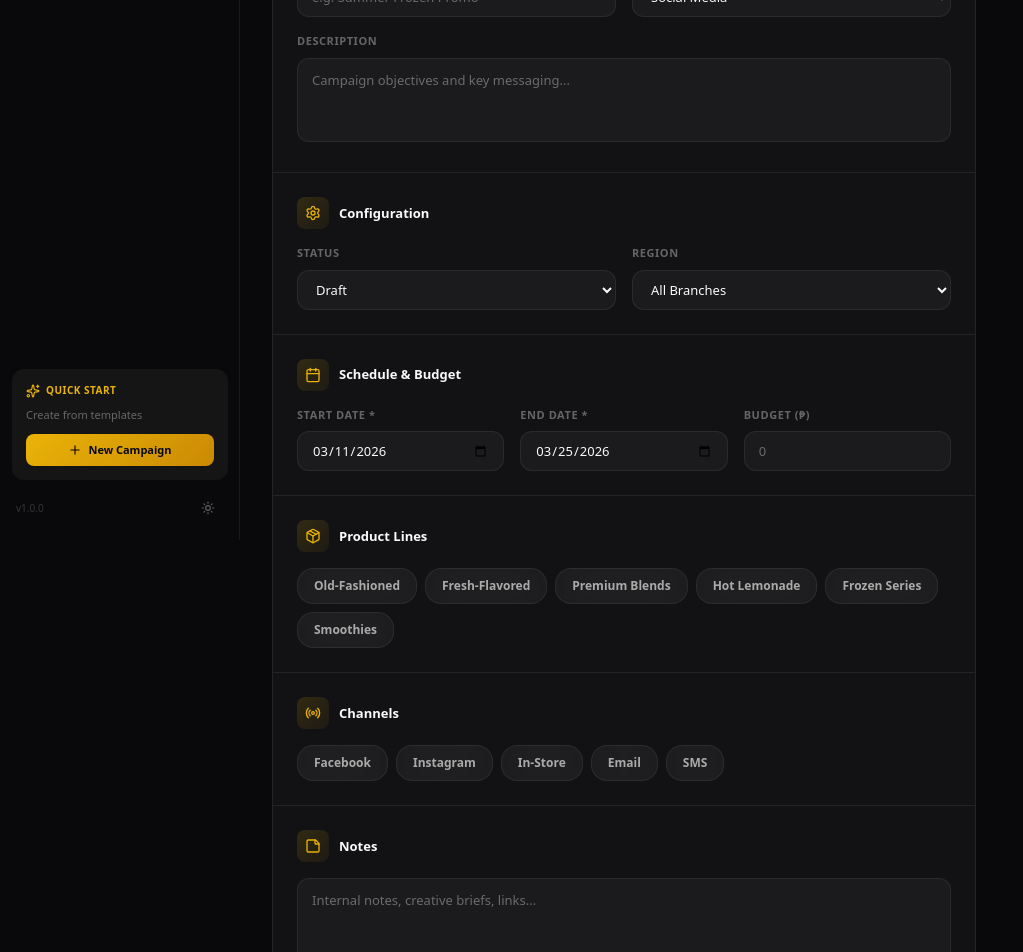
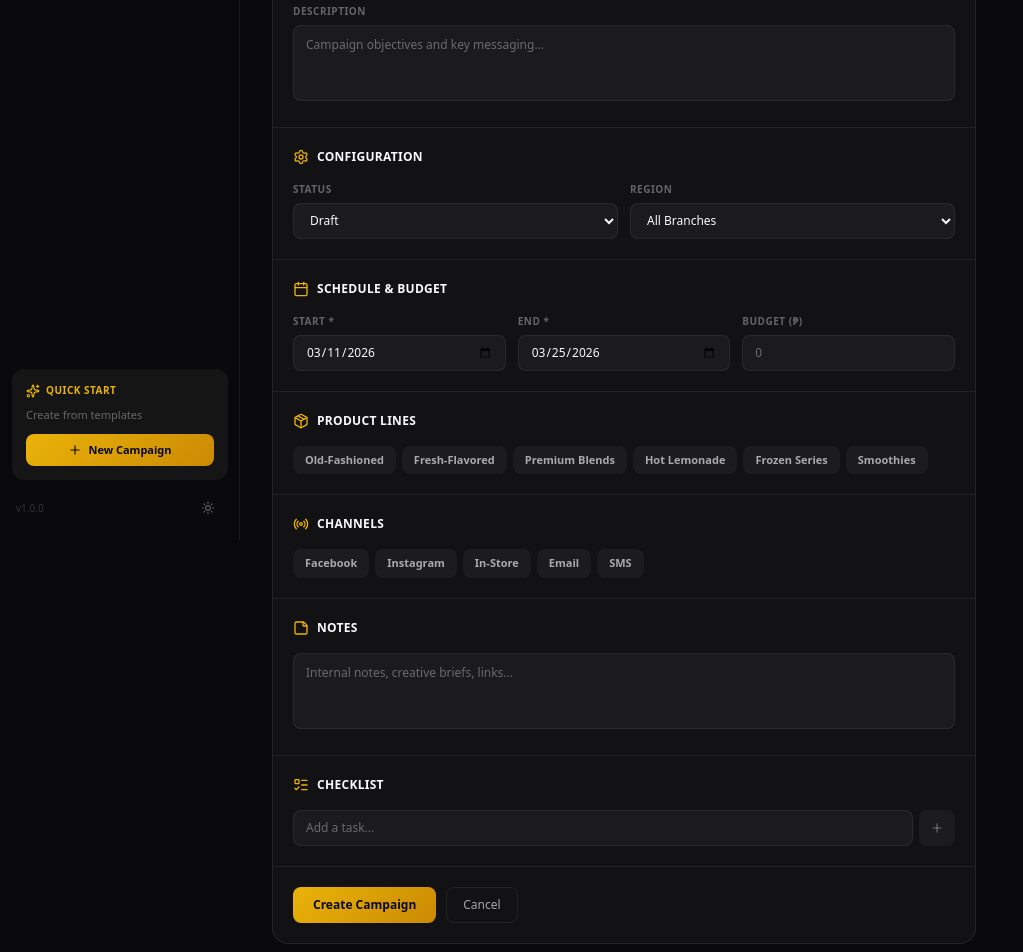
Before and after one commit to danteocualesjr/campaign-planner, a Next.js app: page /campaigns/new in a window 1280 px wide. Shown: the part 260-1212 px from the top of the page, without its empty margins (0-1023 px from the left). Built offline with nearby package versions, Linux system fonts and the light colour scheme.

Commit message:
tweaking ui

```diff
--- a/src/components/CampaignForm.tsx
+++ b/src/components/CampaignForm.tsx
@@ -22,12 +22,10 @@ const defaults: Omit<Campaign, "id" | "createdAt" | "updatedAt"> = {
 
 function Section({ icon: Icon, title, children }: { icon: typeof FileText; title: string; children: React.ReactNode }) {
   return (
-    <div className="p-5 sm:p-6 border-b border-border">
-      <div className="flex items-center gap-2.5 mb-4">
-        <div className="w-8 h-8 rounded-lg bg-gradient-to-br from-accent/15 to-accent/5 flex items-center justify-center">
-          <Icon className="w-4 h-4 text-accent" />
-        </div>
-        <h3 className="text-[13px] font-bold text-primary">{title}</h3>
+    <div className="px-5 py-5 border-b border-border">
+      <div className="flex items-center gap-2 mb-4">
+        <Icon className="w-4 h-4 text-accent" />
+        <h3 className="text-[12px] font-bold text-primary uppercase tracking-wide">{title}</h3>
       </div>
       {children}
     </div>
@@ -51,13 +49,13 @@ export default function CampaignForm({ initialData, onSave, onDelete }: Campaign
     setNewCheck("");
   };
 
-  const input = "w-full h-10 px-3.5 rounded-xl input-dark text-[13px]";
-  const label = "block text-[11px] font-semibold text-muted uppercase tracking-wider mb-2";
+  const input = "w-full h-9 px-3 rounded-lg input-dark text-[12px]";
+  const label = "block text-[10px] font-semibold text-muted uppercase tracking-wider mb-1.5";
 
   return (
-    <form onSubmit={(e) => { e.preventDefault(); onSave(form); }} className="glass rounded-2xl overflow-hidden">
-      <Section icon={FileText} title="Campaign Details">
-        <div className="grid grid-cols-1 sm:grid-cols-2 gap-4">
+    <form onSubmit={(e) => { e.preventDefault(); onSave(form); }} className="glass rounded-xl overflow-hidden">
+      <Section icon={FileText} title="Details">
+        <div className="grid grid-cols-1 sm:grid-cols-2 gap-3">
           <div>
             <label className={label}>Name *</label>
             <input required type="text" value={form.name} onChange={(e) => set("name", e.target.value)} placeholder="e.g. Summer Frozen Promo" className={input} />
@@ -69,16 +67,16 @@ export default function CampaignForm({ initialData, onSave, onDelete }: Campaign
             </select>
           </div>
         </div>
-        <div className="mt-4">
+        <div className="mt-3">
           <label className={label}>Description</label>
           <textarea rows={3} value={form.description} onChange={(e) => set("description", e.target.value)}
             placeholder="Campaign objectives and key messaging..."
-            className={input + " h-auto py-3 resize-none"} />
+            className={input + " h-auto py-2.5 resize-none"} />
         </div>
       </Section>
 
       <Section icon={Settings} title="Configuration">
-        <div className="grid grid-cols-1 sm:grid-cols-2 gap-4">
+        <div className="grid grid-cols-1 sm:grid-cols-2 gap-3">
           <div>
             <label className={label}>Status</label>
             <select value={form.status} onChange={(e) => set("status", e.target.value as CampaignStatus)} className={input}>
@@ -95,13 +93,13 @@ export default function CampaignForm({ initialData, onSave, onDelete }: Campaign
       </Section>
 
       <Section icon={Calendar} title="Schedule & Budget">
-        <div className="grid grid-cols-1 sm:grid-cols-3 gap-4">
+        <div className="grid grid-cols-1 sm:grid-cols-3 gap-3">
           <div>
-            <label className={label}>Start Date *</label>
+            <label className={label}>Start *</label>
             <input required type="date" value={form.startDate} onChange={(e) => set("startDate", e.target.value)} className={input} />
           </div>
           <div>
-            <label className={label}>End Date *</label>
+            <label className={label}>End *</label>
             <input required type="date" value={form.endDate} onChange={(e) => set("endDate", e.target.value)} className={input} />
           </div>
           <div>
@@ -112,13 +110,13 @@ export default function CampaignForm({ initialData, onSave, onDelete }: Campaign
       </Section>
 
       <Section icon={Package} title="Product Lines">
-        <div className="flex flex-wrap gap-2">
+        <div className="flex flex-wrap gap-1.5">
           {Object.entries(PRODUCT_LINE_LABELS).map(([k, v]) => {
             const on = form.productLines.includes(k as ProductLine);
             return (
               <button type="button" key={k} onClick={() => set("productLines", toggle(form.productLines, k as ProductLine))}
-                className={`px-4 py-2 rounded-xl text-[12px] font-semibold transition-all ${
-                  on ? "bg-gradient-to-r from-accent to-orange text-bg" : "glass text-secondary hover:text-primary"
+                className={`px-3 py-1.5 rounded-lg text-[11px] font-semibold transition-all ${
+                  on ? "bg-accent text-[#09090B]" : "bg-card text-secondary hover:text-primary hover:bg-card-hover"
                 }`}>{v}</button>
             );
           })}
@@ -126,13 +124,13 @@ export default function CampaignForm({ initialData, onSave, onDelete }: Campaign
       </Section>
 
       <Section icon={Radio} title="Channels">
-        <div className="flex flex-wrap gap-2">
+        <div className="flex flex-wrap gap-1.5">
           {Object.entries(CHANNEL_LABELS).map(([k, v]) => {
             const on = form.channels.includes(k as Channel);
             return (
               <button type="button" key={k} onClick={() => set("channels", toggle(form.channels, k as Channel))}
-                className={`px-4 py-2 rounded-xl text-[12px] font-semibold transition-all ${
-                  on ? "bg-gradient-to-r from-accent to-orange text-bg" : "glass text-secondary hover:text-primary"
+                className={`px-3 py-1.5 rounded-lg text-[11px] font-semibold transition-all ${
+                  on ? "bg-accent text-[#09090B]" : "bg-card text-secondary hover:text-primary hover:bg-card-hover"
                 }`}>{v}</button>
             );
           })}
@@ -142,47 +140,46 @@ export default function CampaignForm({ initialData, onSave, onDelete }: Campaign
       <Section icon={StickyNote} title="Notes">
         <textarea rows={3} value={form.notes} onChange={(e) => set("notes", e.target.value)}
           placeholder="Internal notes, creative briefs, links..."
-          className={input + " h-auto py-3 resize-none"} />
+          className={input + " h-auto py-2.5 resize-none"} />
       </Section>
 
-      <Section icon={ListTodo} title="Task Checklist">
-        <div className="space-y-2 mb-3">
+      <Section icon={ListTodo} title="Checklist">
+        <div className="space-y-1 mb-3">
           {form.checklist.map((item) => (
-            <div key={item.id} className="flex items-center gap-3 group p-2 rounded-lg hover:bg-card transition-colors">
+            <div key={item.id} className="flex items-center gap-2.5 group py-1.5 px-1.5 rounded-lg hover:bg-card transition-colors">
               <button type="button" onClick={() => set("checklist", form.checklist.map((c) => c.id === item.id ? { ...c, done: !c.done } : c))}
-                className={`w-5 h-5 rounded-md flex items-center justify-center shrink-0 transition-all ${
-                  item.done ? "bg-gradient-to-r from-accent to-orange" : "border border-border hover:border-accent"
+                className={`w-4 h-4 rounded flex items-center justify-center shrink-0 transition-all ${
+                  item.done ? "bg-accent" : "border border-border hover:border-accent"
                 }`}>
-                {item.done && <Check className="w-3 h-3 text-bg" />}
+                {item.done && <Check className="w-2.5 h-2.5 text-[#09090B]" />}
               </button>
-              <span className={`flex-1 text-[13px] ${item.done ? "line-through text-muted" : "text-primary"}`}>{item.text}</span>
+              <span className={`flex-1 text-[12px] ${item.done ? "line-through text-muted" : "text-primary"}`}>{item.text}</span>
               <button type="button" onClick={() => set("checklist", form.checklist.filter((c) => c.id !== item.id))}
                 className="opacity-0 group-hover:opacity-100 text-muted hover:text-red transition-all">
-                <Trash2 className="w-3.5 h-3.5" />
+                <Trash2 className="w-3 h-3" />
               </button>
             </div>
           ))}
         </div>
-        <div className="flex gap-2">
+        <div className="flex gap-1.5">
           <input type="text" value={newCheck} onChange={(e) => setNewCheck(e.target.value)}
             onKeyDown={(e) => { if (e.key === "Enter") { e.preventDefault(); addCheck(); } }}
             placeholder="Add a task..." className={input + " flex-1"} />
           <button type="button" onClick={addCheck}
-            className="w-10 h-10 rounded-xl glass text-muted hover:text-accent hover:border-accent transition-all flex items-center justify-center shrink-0">
-            <Plus className="w-4 h-4" />
+            className="w-9 h-9 rounded-lg bg-card text-muted hover:text-accent hover:bg-card-hover transition-all flex items-center justify-center shrink-0">
+            <Plus className="w-3.5 h-3.5" />
           </button>
         </div>
       </Section>
 
-      {/* Actions */}
-      <div className="flex items-center gap-3 p-5 sm:p-6 bg-elevated">
-        <button type="submit" className="h-10 px-6 rounded-xl btn-primary text-[13px]">
+      <div className="flex items-center gap-2.5 p-5">
+        <button type="submit" className="h-9 px-5 rounded-lg btn-primary text-[12px]">
           {initialData ? "Save Changes" : "Create Campaign"}
         </button>
-        <button type="button" onClick={() => router.back()} className="h-10 px-5 rounded-xl btn-ghost text-[13px]">Cancel</button>
+        <button type="button" onClick={() => router.back()} className="h-9 px-4 rounded-lg btn-ghost text-[12px]">Cancel</button>
         {onDelete && (
-          <button type="button" onClick={onDelete} className="ml-auto h-10 px-4 rounded-xl text-red text-[13px] font-medium hover:bg-red-soft transition-colors flex items-center gap-1.5">
-            <Trash2 className="w-4 h-4" /> Delete
+          <button type="button" onClick={onDelete} className="ml-auto h-9 px-3 rounded-lg text-red text-[12px] font-medium hover:bg-red-soft transition-colors flex items-center gap-1">
+            <Trash2 className="w-3.5 h-3.5" /> Delete
           </button>
         )}
       </div>
```
Also changed, not shown: src/components/ConfirmModal.tsx (+21 -65 lines).
